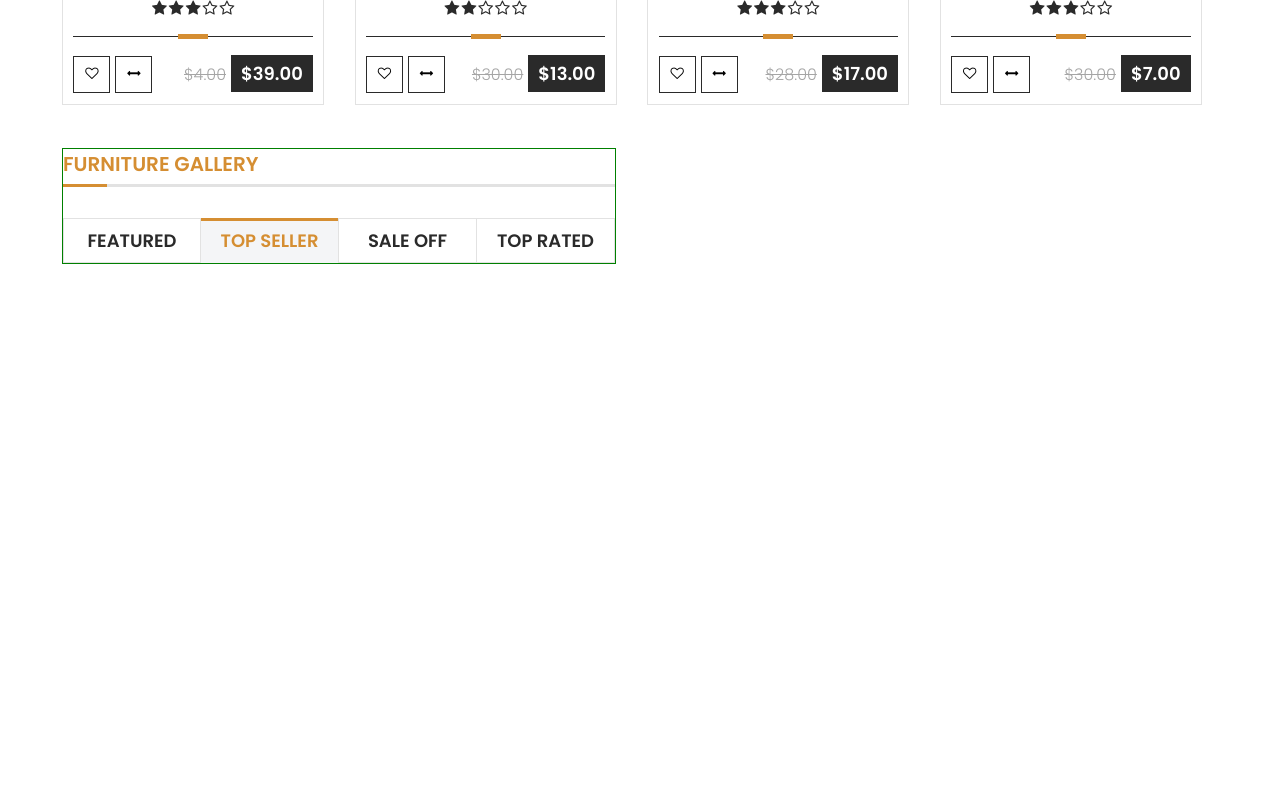
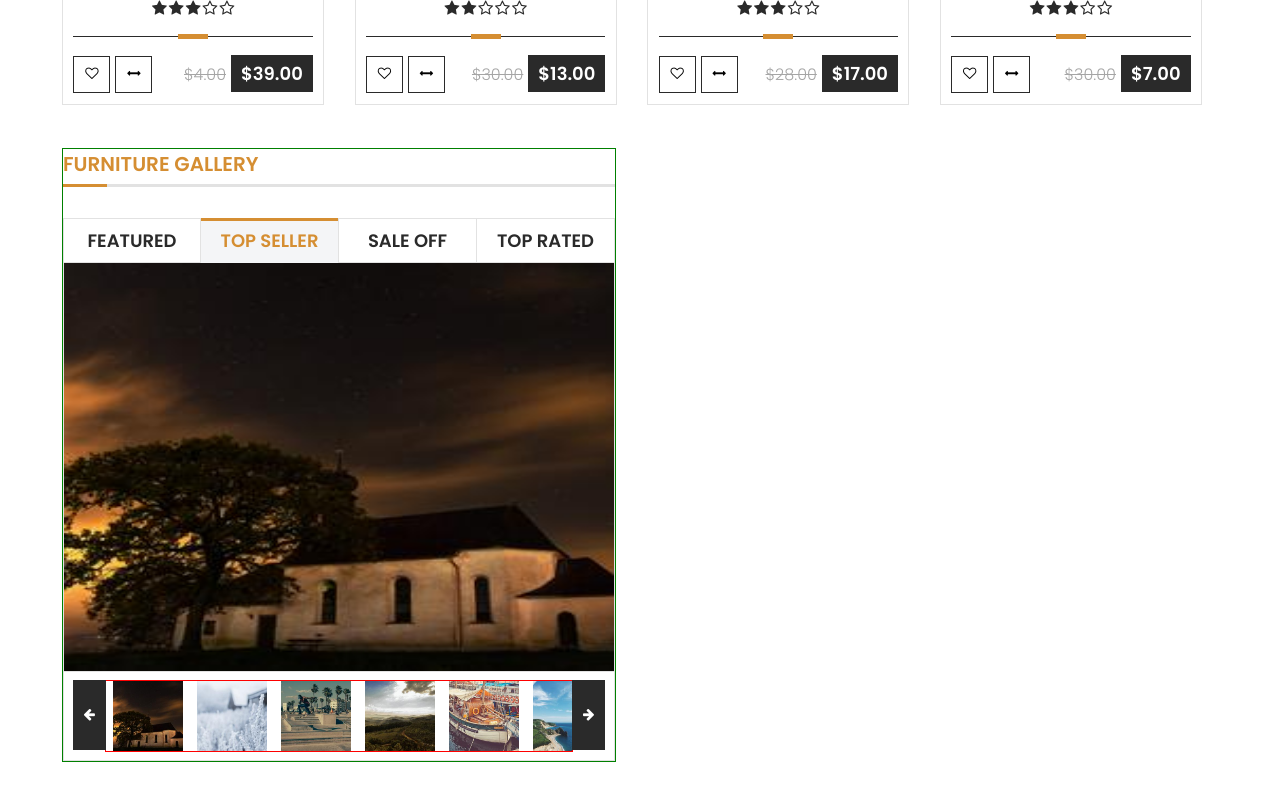
Before and after one commit to SHAH0001/bazar, a Vue app: page / in a window 1280 px wide. Shown: the part 2305-3105 px from the top of the page. Before the commit the page ends 2819 px from the top, so only its background shows below. Built offline with nearby package versions, Linux system fonts and the light colour scheme.

Commit message:
component gallary work

```diff
--- a/src/components/Gallery/Gallery.vue
+++ b/src/components/Gallery/Gallery.vue
@@ -1,7 +1,7 @@
 <template>
     <div>
         <div class="top-seller-img">
-            <img :src="topSellerShowImage" alt="" />
+            <img :src="galleryShowMainImage" alt="" />
         </div>
         <div class="top-seller-gallery">
 
@@ -48,6 +48,15 @@ export default {
         galleryChangeImage(image) {
             return this.startShowImage = image
         }
-    }
+    },
+    computed: {
+        galleryShowMainImage() {
+            if(!this.startShowImage) {
+                return this.getImage(this.images[0].img)
+            }
+            return this.getImage(this.startShowImage)
+            // return require('../assets/images/' + this.startShowImage);
+        },
+    },
 }
 </script>
--- a/src/components/Products.vue
+++ b/src/components/Products.vue
@@ -53,45 +53,10 @@
                         <h3>Some information about Featured</h3>
                     </Tab>
                     <Tab name="Top seller" selected="true">
-
-                        <!-- <div class="top-seller-img">
-                            <img
-                                :src="topSellerShowImage"
-                                alt=""
-                            />
-                        </div>
-                        <div class="top-seller-gallery">
-
-                            <button
-                                @click="galleryLeft()"
-                                class="top-seller-button top-seller-button-left"
-                                type="button"
-                            >
-                                <i class="icon-arrow-left"></i>
-                            </button>
-
-                            <div class="top-seller-miniatures">
-                                <div class="miniatures">
-                                    <img
-                                        v-for="(item, index) in products"
-                                        :key="index"
-                                        :src="getImage(item.img)"
-                                        @click="topSellerChange(item.img)"
-                                        class="top-seller-gallery-item"
-                                        alt=""
-                                    />
-                                </div>
-                            </div>
-
-                            <button
-                                @click="galleryRight()"
-                                class="top-seller-button top-seller-button-right"
-                                type="button"
-                            >
-                                <i class="icon-arrow-right"></i>
-                            </button>
-                        </div> -->
-
+                        <Gallery
+                            :images="products"
+                        >
+                        </Gallery>
                     </Tab>
                     <Tab name="Sale off">
                         <h3>Some information about sale off</h3>
@@ -205,19 +170,20 @@ export default {
     mixins: [mixins],
     methods: {
     },
-    computed: {
-        topSellerShowImage() {
-            if(!this.topSellerStartImage) {
-                return this.getImage(this.products[0].img)
-            }
-            return require('../assets/images/' + this.topSellerStartImage);
-        },
-    },
+    // computed: {
+    //     topSellerShowImage() {
+    //         if(!this.topSellerStartImage) {
+    //             return this.getImage(this.products[0].img)
+    //         }
+    //         return require('../assets/images/' + this.topSellerStartImage);
+    //     },
+    // },
     components: {
         SortingDisplay,
         StarRating,
         Tab,
-        Tabs
+        Tabs,
+        Gallery
     }
 }
 </script>
```
